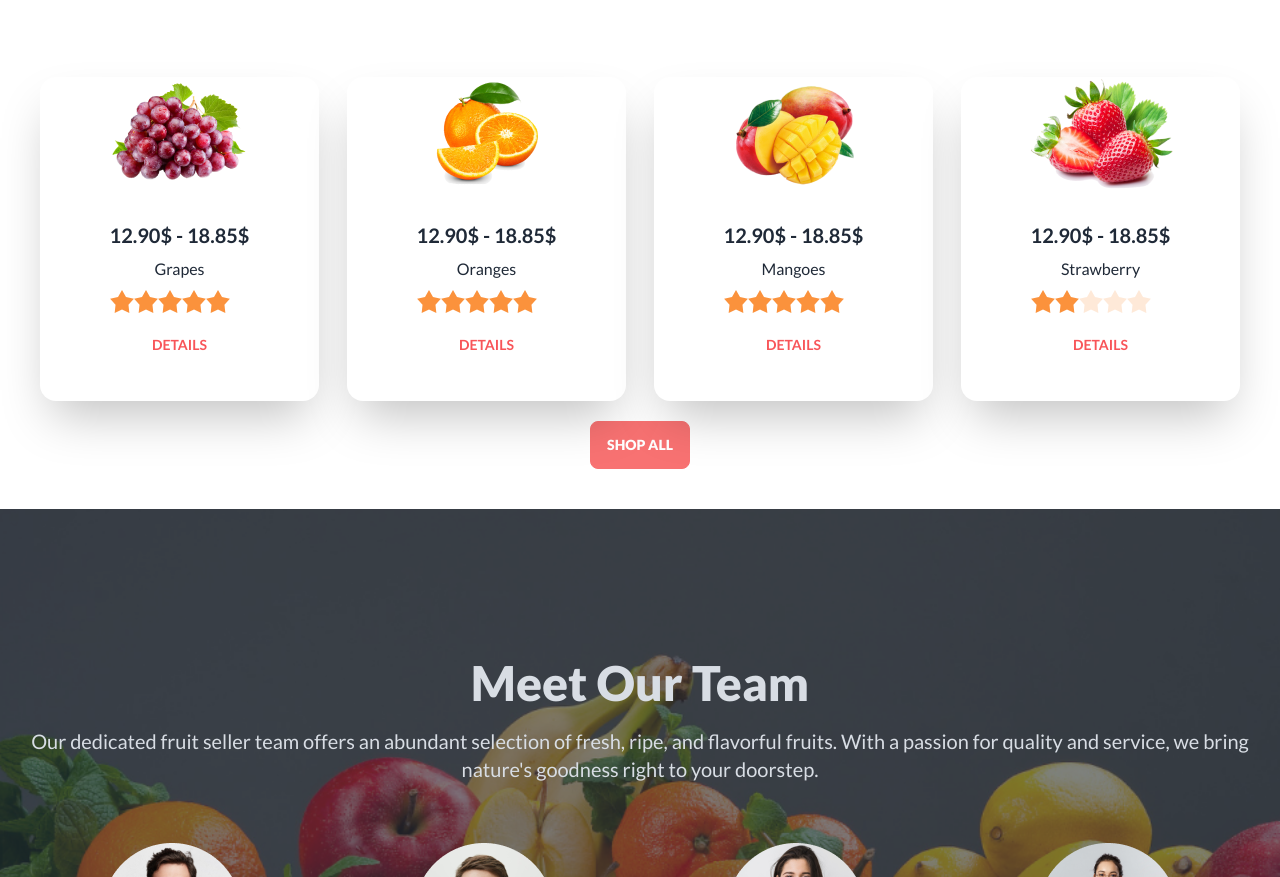
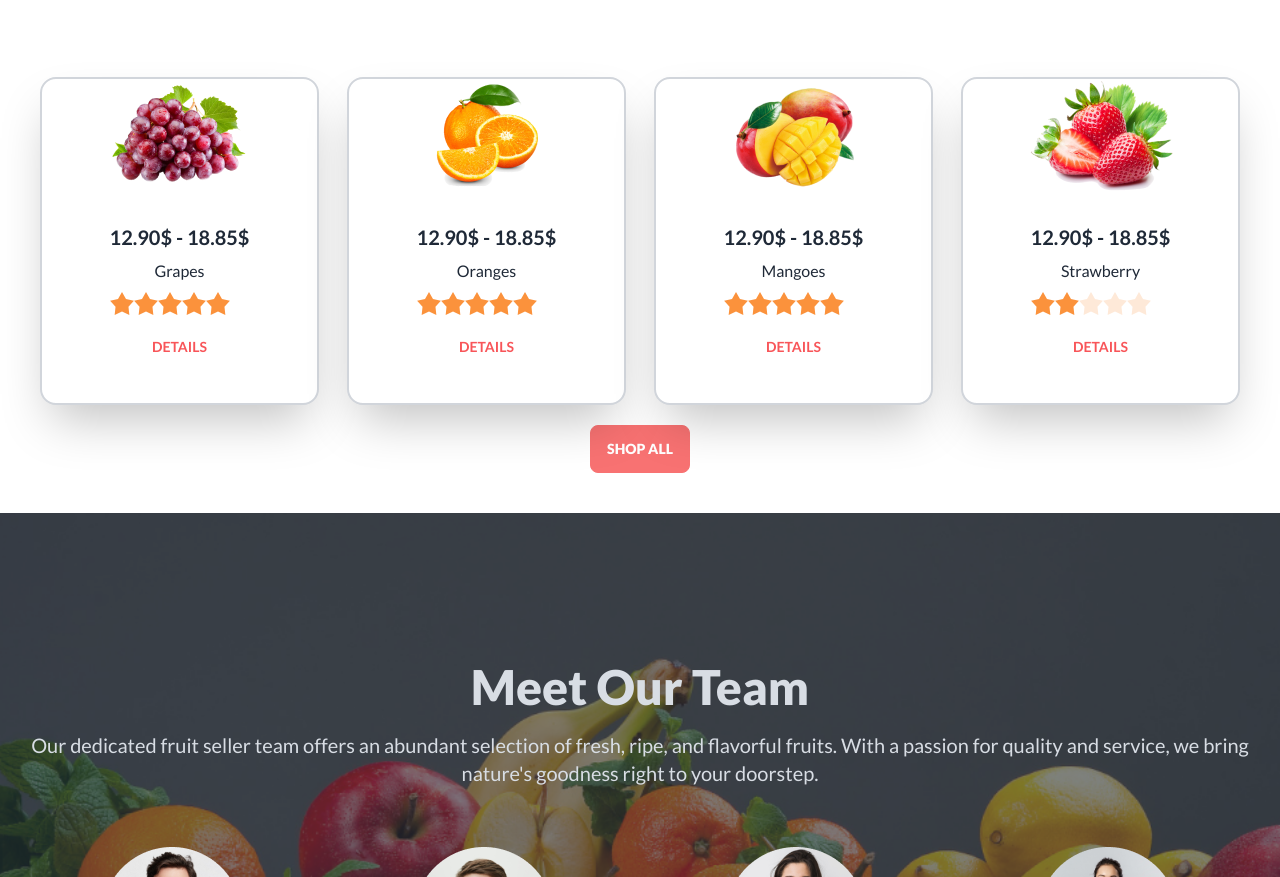
Before and after one commit to ShahriarZe/fruit-ninja, a plain HTML site: page index.html in a window 1280 px wide. Shown: the part 1389-2266 px from the top of the page. Drawn offline with nearby package versions, Linux system fonts and the light colour scheme.

Commit message:
final edit

```diff
--- a/index.html
+++ b/index.html
@@ -258,7 +258,7 @@
         <section>
             <div class=" grid grid-cols-1 md:grid-cols-2 md:gap-5 lg:grid-cols-4 space-y-10 lg:gap-7 m-10 ">
                 <!-- Card-1 -->
-                <div class="card  bg-base-100 shadow-2xl flex items-center mt-10">
+                <div class="card  bg-base-100 shadow-2xl flex items-center mt-10 border-2 border-gray-300">
                     <figure><img src="./images/fruit1.png" alt="Shoes" /></figure>
                     <div class="card-body text-center">
                         <h2 class="card-title text-center">12.90$ - 18.85$</h2>
@@ -300,7 +300,7 @@
                     </div>
                 </div>
                 <!-- Card-2 -->
-                <div class="card bg-base-100 shadow-2xl flex items-center">
+                <div class="card bg-base-100 shadow-2xl flex items-center border-2 border-gray-300">
                     <figure><img src="./images/fruit2.png" alt="Shoes" /></figure>
                     <div class="card-body text-center">
                         <h2 class="card-title text-center">12.90$ - 18.85$</h2>
@@ -343,7 +343,7 @@
                 </div>
 
                 <!-- Card-3 -->
-                <div class="card  bg-base-100 shadow-2xl flex items-center">
+                <div class="card  bg-base-100 shadow-2xl flex items-center border-2 border-gray-300">
                     <figure><img src="./images/fruit3.png" alt="Shoes" /></figure>
                     <div class="card-body text-center">
                         <h2 class="card-title text-center">12.90$ - 18.85$</h2>
@@ -385,7 +385,7 @@
                     </div>
                 </div>
                 <!-- Card-4 -->
-                <div class="card  bg-base-100 shadow-2xl flex items-center ">
+                <div class="card  bg-base-100 shadow-2xl flex items-center border-2 border-gray-300">
                     <figure><img src="./images/fruit4.png" alt="Shoes" /></figure>
                     <div class="card-body text-center">
                         <h2 class="card-title text-center">12.90$ - 18.85$</h2>
```
